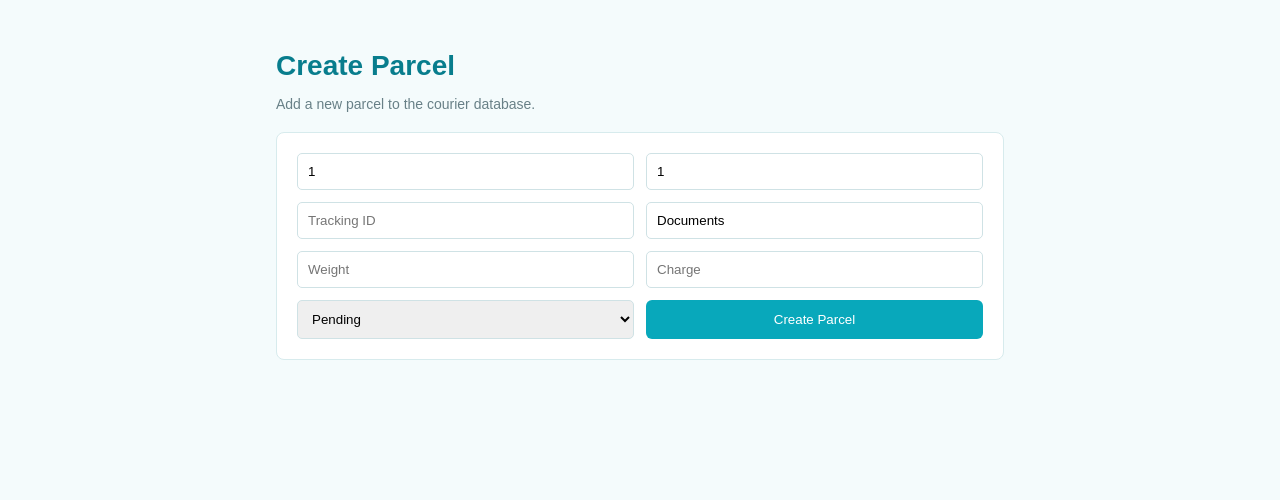
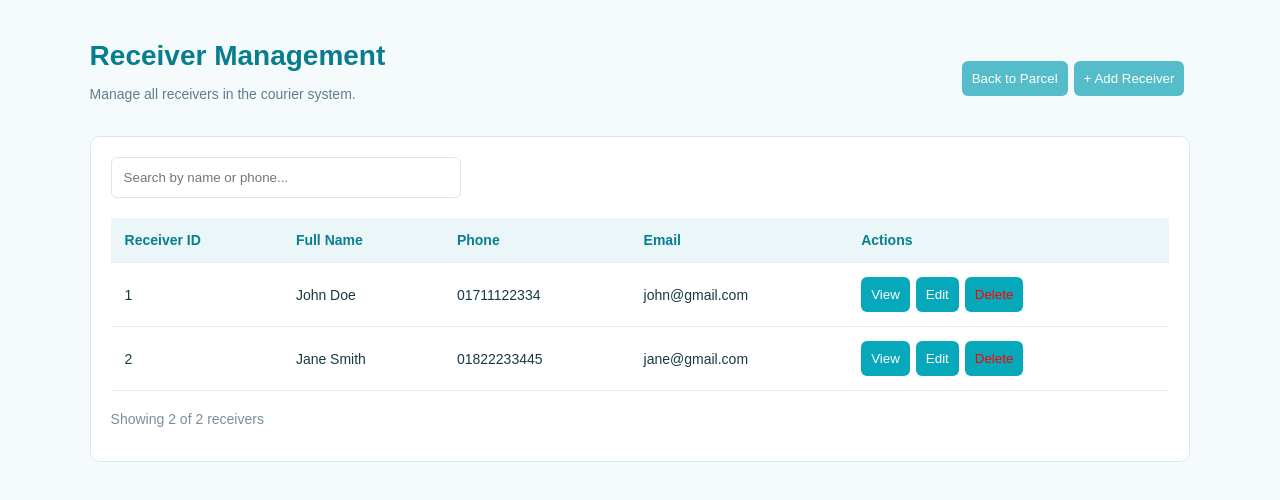
Before and after one commit to NujhatMaliha99/CourieGo, a React (Vite) app in the folder client/: page /receivers in a window 1280 px wide. Shown: the top 500 px of the page. Built offline with nearby package versions, Linux system fonts and the light colour scheme.

Commit message:
Add receiver management page with CRUD UI

```diff
--- a/client/src/App.jsx
+++ b/client/src/App.jsx
@@ -1,42 +1,124 @@
 import { useState } from 'react';
+import { BrowserRouter, Routes, Route, Link } from 'react-router-dom';
+import ReceiverManagement from './pages/ReceiverManagement';
 
 const emptyForm = {
-  sender_id: 1, receiver_id: 1, tracking_id: '', parcel_type: 'Documents',
-  weight: '', charge: '', status: 'pending',
+  sender_id: 1,
+  receiver_id: 1,
+  tracking_id: '',
+  parcel_type: 'Documents',
+  weight: '',
+  charge: '',
+  status: 'pending',
 };
 
-export default function App() {
+function ParcelPage() {
   const [form, setForm] = useState(emptyForm);
   const [message, setMessage] = useState('');
   const [saving, setSaving] = useState(false);
 
-  const change = ({ target }) => setForm({ ...form, [target.name]: target.value });
+  const change = ({ target }) =>
+    setForm({ ...form, [target.name]: target.value });
 
   const createParcel = async (event) => {
     event.preventDefault();
     setSaving(true);
+
     const response = await fetch('/api/parcels', {
       method: 'POST',
       headers: { 'Content-Type': 'application/json' },
       body: JSON.stringify(form),
     });
+
     const result = await response.json();
-    setMessage(response.ok ? `Parcel created. ID: ${result.data.parcel_id}` : result.message);
+
+    setMessage(
+      response.ok
+        ? `Parcel created. ID: ${result.data.parcel_id}`
+        : result.message
+    );
+
     if (response.ok) setForm(emptyForm);
+
     setSaving(false);
   };
 
   return (
     <main>
-      <header><h1>Create Parcel</h1><p>Add a new parcel to the courier database.</p></header>
+      <header>
+        <h1>Create Parcel</h1>
+        <p>Add a new parcel to the courier database.</p>
+
+        <Link to="/receivers">
+          <button>Receiver Management</button>
+        </Link>
+      </header>
+
       <form onSubmit={createParcel}>
-        <input name="sender_id" type="number" min="1" value={form.sender_id} onChange={change} placeholder="Sender ID" required />
-        <input name="receiver_id" type="number" min="1" value={form.receiver_id} onChange={change} placeholder="Receiver ID" required />
-        <input name="tracking_id" minLength="3" value={form.tracking_id} onChange={change} placeholder="Tracking ID" required />
-        <input name="parcel_type" value={form.parcel_type} onChange={change} placeholder="Parcel type" required />
-        <input name="weight" type="number" min="0.01" step="0.01" value={form.weight} onChange={change} placeholder="Weight" required />
-        <input name="charge" type="number" min="0" step="0.01" value={form.charge} onChange={change} placeholder="Charge" required />
-        <select name="status" value={form.status} onChange={change}>
+        <input
+          name="sender_id"
+          type="number"
+          min="1"
+          value={form.sender_id}
+          onChange={change}
+          placeholder="Sender ID"
+          required
+        />
+
+        <input
+          name="receiver_id"
+          type="number"
+          min="1"
+          value={form.receiver_id}
+          onChange={change}
+          placeholder="Receiver ID"
+          required
+        />
+
+        <input
+          name="tracking_id"
+          minLength="3"
+          value={form.tracking_id}
+          onChange={change}
+          placeholder="Tracking ID"
+          required
+        />
+
+        <input
+          name="parcel_type"
+          value={form.parcel_type}
+          onChange={change}
+          placeholder="Parcel type"
+          required
+        />
+
+        <input
+          name="weight"
+          type="number"
+          min="0.01"
+          step="0.01"
+          value={form.weight}
+          onChange={change}
+          placeholder="Weight"
+          required
+        />
+
+        <input
+          name="charge"
+          type="number"
+          min="0"
+          step="0.01"
+          value={form.charge}
+          onChange={change}
+          placeholder="Charge"
+          required
+        />
+
+        <select
+          name="status"
+          value={form.status}
+          onChange={change}
+        >
           <option value="pending">Pending</option>
           <option value="picked_up">Picked up</option>
           <option value="in_transit">In transit</option>
@@ -44,9 +126,24 @@ export default function App() {
           <option value="delivered">Delivered</option>
           <option value="cancelled">Cancelled</option>
         </select>
-        <button disabled={saving}>{saving ? 'Creating...' : 'Create Parcel'}</button>
+
+        <button disabled={saving}>
+          {saving ? 'Creating...' : 'Create Parcel'}
+        </button>
+
         {message && <p className="message">{message}</p>}
       </form>
     </main>
   );
 }
+
+export default function App() {
+  return (
+    <BrowserRouter>
+      <Routes>
+        <Route path="/" element={<ParcelPage />} />
+        <Route path="/receivers" element={<ReceiverManagement />} />
+      </Routes>
+    </BrowserRouter>
+  );
+}
--- /dev/null
+++ b/client/src/pages/ReceiverManagement.css
@@ -0,0 +1,103 @@
+.receiver-page {
+  min-height: 100vh;
+  padding: 40px 7%;
+  background: #f5fbfc;
+}
+
+header {
+  display: flex;
+  justify-content: space-between;
+  align-items: center;
+  margin-bottom: 30px;
+}
+
+h1 {
+  color: #087f91;
+}
+
+header p {
+  color: #607d8b;
+}
+
+button {
+  padding: 9px 14px;
+  border: 1px solid #55bdca;
+  border-radius: 6px;
+  background: white;
+  color: #087f91;
+  cursor: pointer;
+  margin-right: 6px;
+}
+
+header button {
+  background: #55bdca;
+  color: white;
+}
+
+.card {
+  background: white;
+  padding: 20px;
+  border: 1px solid #d5e9ed;
+  border-radius: 10px;
+}
+
+.card > input {
+  width: 350px;
+  padding: 12px;
+  margin-bottom: 20px;
+  border: 1px solid #d5e9ed;
+  border-radius: 6px;
+}
+
+table {
+  width: 100%;
+  border-collapse: collapse;
+}
+
+th {
+  background: #eaf6f8;
+  color: #087f91;
+  text-align: left;
+}
+
+th,
+td {
+  padding: 14px;
+  border-bottom: 1px solid #e5eef0;
+}
+
+.delete {
+  color: red;
+  border-color: #ff7777;
+}
+
+.count,
+.empty {
+  color: #78909c;
+  margin-top: 20px;
+}
+
+.overlay {
+  position: fixed;
+  inset: 0;
+  background: #0005;
+  display: flex;
+  align-items: center;
+  justify-content: center;
+}
+
+.modal {
+  background: white;
+  padding: 25px;
+  width: 350px;
+  border-radius: 8px;
+}
+
+.modal input {
+  width: 100%;
+  box-sizing: border-box;
+  padding: 11px;
+  margin: 7px 0;
+  border: 1px solid #d5e9ed;
+  border-radius: 6px;
+}
--- /dev/null
+++ b/client/src/pages/ReceiverManagement.jsx
@@ -0,0 +1,188 @@
+import { useState } from "react";
+import { Link } from "react-router-dom";
+import "./ReceiverManagement.css";
+
+export default function ReceiverManagement() {
+  const [receivers, setReceivers] = useState([
+    { id: 1, name: "John Doe", phone: "01711122334", email: "john@gmail.com" },
+    { id: 2, name: "Jane Smith", phone: "01822233445", email: "jane@gmail.com" },
+  ]);
+
+  const [search, setSearch] = useState("");
+  const [form, setForm] = useState({ name: "", phone: "", email: "" });
+  const [editId, setEditId] = useState(null);
+  const [modal, setModal] = useState(null);
+
+  const list = receivers.filter(
+    r =>
+      r.name.toLowerCase().includes(search.toLowerCase()) ||
+      r.phone.includes(search)
+  );
+
+  const save = e => {
+    e.preventDefault();
+
+    if (editId) {
+      setReceivers(
+        receivers.map(r => r.id === editId ? { ...r, ...form } : r)
+      );
+    } else {
+      setReceivers([...receivers, { id: Date.now(), ...form }]);
+    }
+
+    setForm({ name: "", phone: "", email: "" });
+    setEditId(null);
+    setModal(null);
+  };
+
+  const edit = r => {
+    setForm({ name: r.name, phone: r.phone, email: r.email });
+    setEditId(r.id);
+    setModal("form");
+  };
+
+  const remove = () => {
+    setReceivers(receivers.filter(r => r.id !== modal.id));
+    setModal(null);
+  };
+
+  return (
+    <div className="receiver-page">
+      <header>
+  <div>
+    <h1>Receiver Management</h1>
+    <p>Manage all receivers in the courier system.</p>
+  </div>
+
+  <div>
+    <Link to="/">
+      <button>Back to Parcel</button>
+    </Link>
+
+    <button onClick={() => {
+      setForm({ name: "", phone: "", email: "" });
+      setEditId(null);
+      setModal("form");
+    }}>
+      + Add Receiver
+    </button>
+  </div>
+</header>
+
+      <div className="card">
+        <input
+          placeholder="Search by name or phone..."
+          value={search}
+          onChange={e => setSearch(e.target.value)}
+        />
+
+        {list.length === 0 ? (
+          <p className="empty">No receivers found.</p>
+        ) : (
+          <table>
+            <thead>
+              <tr>
+                <th>Receiver ID</th>
+                <th>Full Name</th>
+                <th>Phone</th>
+                <th>Email</th>
+                <th>Actions</th>
+              </tr>
+            </thead>
+
+            <tbody>
+              {list.map(r => (
+                <tr key={r.id}>
+                  <td>{r.id}</td>
+                  <td>{r.name}</td>
+                  <td>{r.phone}</td>
+                  <td>{r.email}</td>
+                  <td>
+                    <button onClick={() => setModal(r)}>View</button>
+                    <button onClick={() => edit(r)}>Edit</button>
+                    <button
+                      className="delete"
+                      onClick={() => setModal({ type: "delete", id: r.id })}
+                    >
+                      Delete
+                    </button>
+                  </td>
+                </tr>
+              ))}
+            </tbody>
+          </table>
+        )}
+
+        <p className="count">
+          Showing {list.length} of {receivers.length} receivers
+        </p>
+      </div>
+
+      {/* Add / Edit */}
+      {modal === "form" && (
+        <div className="overlay">
+          <div className="modal">
+            <h2>{editId ? "Edit Receiver" : "Add Receiver"}</h2>
+
+            <form onSubmit={save}>
+              <input
+                placeholder="Full Name"
+                value={form.name}
+                onChange={e => setForm({ ...form, name: e.target.value })}
+                required
+              />
+
+              <input
+                placeholder="Phone"
+                value={form.phone}
+                onChange={e => setForm({ ...form, phone: e.target.value })}
+                required
+              />
+
+              <input
+                placeholder="Email"
+                type="email"
+                value={form.email}
+                onChange={e => setForm({ ...form, email: e.target.value })}
+                required
+              />
+
+              <button type="button" onClick={() => setModal(null)}>
+                Cancel
+              </button>
+
+              <button type="submit">
+                {editId ? "Update" : "Add"}
+              </button>
+            </form>
+          </div>
+        </div>
+      )}
+
+      {/* View */}
+      {modal && modal.id && !modal.type && (
+        <div className="overlay">
+          <div className="modal">
+            <h2>Receiver Details</h2>
+            <p><b>Name:</b> {modal.name}</p>
+            <p><b>Phone:</b> {modal.phone}</p>
+            <p><b>Email:</b> {modal.email}</p>
+            <button onClick={() => setModal(null)}>Close</button>
+          </div>
+        </div>
+      )}
+
+      {/* Delete */}
+      {modal?.type === "delete" && (
+        <div className="overlay">
+          <div className="modal">
+            <h2>Delete Receiver?</h2>
+            <p>Are you sure you want to delete this receiver?</p>
+            <button onClick={() => setModal(null)}>Cancel</button>
+            <button className="delete" onClick={remove}>Delete</button>
+          </div>
+        </div>
+      )}
+    </div>
+  );
+}
```
Also changed, not shown: client/package.json (+4 -4 lines), 1 other file (tests, documents, lock files or other folders).
